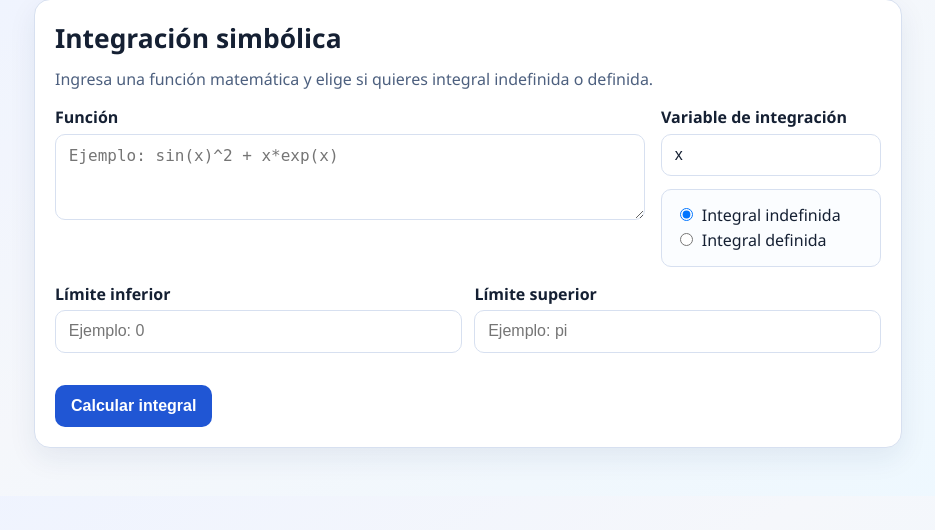
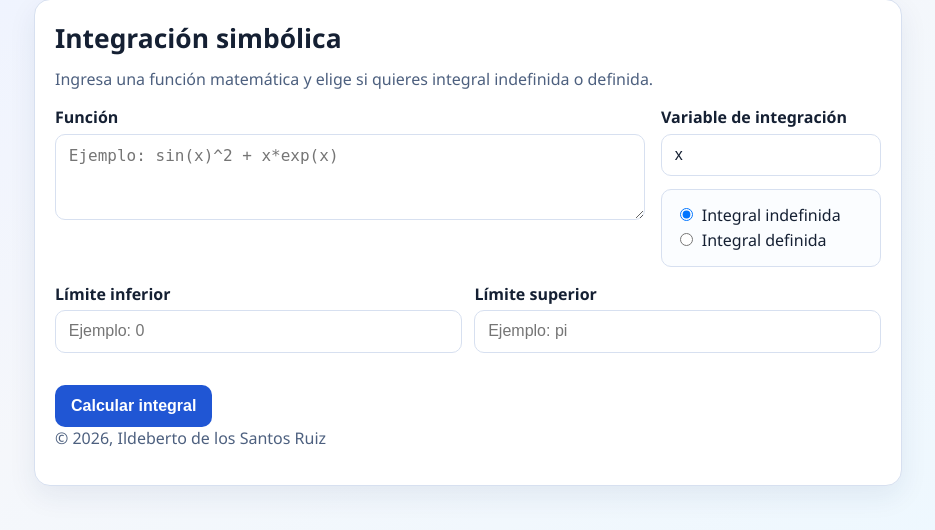
Before and after one commit to isantosruiz/integrador, a Flask app: page / in a window 1280 px wide. Shown: the part 33-563 px from the top of the page, without its empty margins (172-1107 px from the left). Run offline with Flask 3, Linux system fonts and the light colour scheme.

Commit message:
Add copyright notice for 2026

```diff
--- a/api/templates/index.html
+++ b/api/templates/index.html
@@ -233,6 +233,7 @@
           <div id="result-text" class="hint muted"></div>
           <div id="error" class="error"></div>
         </div>
+        <p>&copy; 2026, Ildeberto de los Santos Ruiz</p>
       </section>
     </main>
 
```
